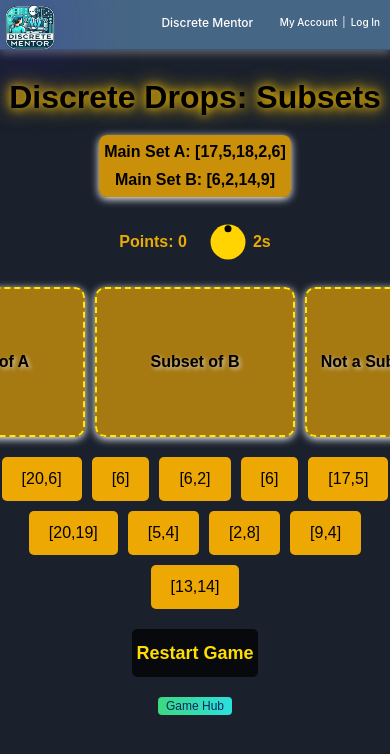
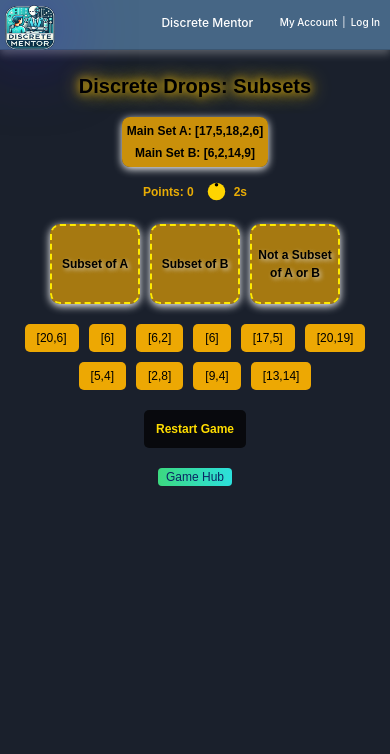
Before and after one commit to wreme44/Discrete-Math-A.i.-Tutor_App, a React (Vite) app: page /drag-and-drop-puzzle in a window 390 px wide. Both pictures are taken after a click on the button "Start Game". Shown: the top 754 px of the page. Built offline with nearby package versions, Linux system fonts and the light colour scheme; no server answers.

Commit message:
responsiveness + touchscreen compatibility for drag drop page

```diff
--- a/src/App.css
+++ b/src/App.css
@@ -1782,7 +1782,7 @@ body.dragDropBody {
     flex-direction: column;
     align-items: center;
     justify-content: center;
-    padding-top: 80px;
+    /* padding-top: 80px; */
 }
 
 .instructions-drag-modal {
@@ -1805,7 +1805,7 @@ body.dragDropBody {
     background-color: #ffd000d0;
     /* font-size: 1.1em; */
     font-weight: 600;
-    padding: 20px;
+    /* padding: 20px; */
     border-radius: 10px;
     text-align: center;
     max-width: 400px;
@@ -1831,7 +1831,7 @@ body.dragDropBody {
 
 .drop-title {
     margin-bottom: 20px;
-    font-size: 2.0rem;
+    /* font-size: 2.0rem; */
     font-weight: bold;
     color: #000000;
     text-shadow: 0 0 10px rgb(255, 196, 0), 0 0 20px rgb(255, 196, 0);
@@ -1839,9 +1839,9 @@ body.dragDropBody {
 }
 
 .main-drag-sets {
-    margin-bottom: 20px;
+    /* margin-bottom: 20px; */
     background-color: #ffb300c4;
-    padding: 5px;
+    /* padding: 5px; */
     border-radius: 8px;
     color: #000000;
     font-weight: 600;
@@ -1865,8 +1865,8 @@ body.dragDropBody {
 }
 
 .drag-category {
-    width: 200px;
-    height: 150px;
+    /* width: 200px;
+    height: 150px; */
     color: #000000;
     font-weight: 600;
     background-color: #ffb3009c;
@@ -1880,6 +1880,7 @@ body.dragDropBody {
     text-shadow: 2px 2px 4px rgba(227, 227, 227, 0.764);
     box-shadow: 0px 2px 8px rgb(255, 255, 255);
     transition: background-color 0.3s ease;
+    z-index: 10;
 }
 
 .drag-category.wrong {
@@ -1897,9 +1898,10 @@ body.dragDropBody {
 .drag-item {
     background-color: #ffb300eb;
     color: #000000;
-    padding: 10px 20px;
+    /* padding: 10px 20px; */
     border-radius: 5px;
     cursor: grab;
+    /* transition: transform 0.1s ease; */
 }
 
 .dragging {
@@ -1961,3 +1963,12 @@ body.dragDropBody {
 .drag-completed-modal-content p {
     margin-bottom: 10px;
 }
+
+#dragging-clone {
+    background-color: rgba(255, 179, 0, 0.8); /* Optional: Distinguish clone visually */
+    border-radius: 5px; /* Match original styling */
+    z-index: 1000; /* Ensure it appears above other elements */
+    /* padding: 10px 20px; */
+    color: #000000; /* Optional: Match text color */
+    box-shadow: 0px 4px 6px rgba(0, 0, 0, 0.1); /* Optional: Add a shadow for better visibility */
+}
--- a/src/components/DragAndDropPuzzle.jsx
+++ b/src/components/DragAndDropPuzzle.jsx
@@ -135,11 +135,112 @@ const DragAndDropPuzzle = () => {
         restartGame();
     };
 
+    const handleTouchStart = (event, subset) => {
+        // Prevent default behavior (e.g., scrolling)
+        // event.preventDefault();
+        setDraggedSubset(subset);
+        setIsDragging(true);
+
+        // Disable scrolling during drag
+        // document.body.style.overflow = 'hidden';
+
+        // Store the initial touch position
+        const touch = event.touches[0];
+        const touchStartData = {
+            x: touch.clientX,
+            y: touch.clientY,
+        };
+        event.target.dataset.touchStart = JSON.stringify(touchStartData);
+
+        // Clone the item for visual feedback
+        const clone = event.target.cloneNode(true);
+        clone.style.position = 'absolute';
+        clone.style.pointerEvents = 'none'; // Avoid interfering with drop detection
+        clone.style.opacity = '0.7';
+        clone.id = 'dragging-clone'; // Unique ID for the clone
+        document.body.appendChild(clone);
+
+        // Set initial position of the clone
+        clone.style.left = `${touch.clientX}px`;
+        clone.style.top = `${touch.clientY}px`;
+    };
+
+    const handleTouchMove = (event) => {
+        // Prevent scrolling while dragging
+        // If dragging, prevent scrolling
+        if (isDragging) {
+            event.preventDefault(); // Prevent scrolling during drag
+        }
+
+        // Update the item's position (optional, for visual feedback)
+        const touch = event.touches[0];
+        const clone = document.getElementById('dragging-clone');
+        if (clone) {
+            clone.style.left = `${touch.clientX}px`;
+            clone.style.top = `${touch.clientY}px`;
+        }
+
+
+        // const target = event.target;
+        // const touchStartData = JSON.parse(target.dataset.touchStart || '{}');
+
+        // Calculate the new position (optional, for custom drag visuals)
+        // const dx = touch.clientX - touchStartData.x;
+        // const dy = touch.clientY - touchStartData.y;
+
+        // Apply translation for feedback (optional)
+        // target.style.transform = `translate(${dx}px, ${dy}px)`;
+    };
+
+    const handleTouchEnd = (event) => {
+        // Re-enable scrolling
+        // document.body.style.overflow = '';
+        // Remove dragging state
+        setIsDragging(false);
+
+        // Remove the clone
+        const clone = document.getElementById('dragging-clone');
+        if (clone) {
+            clone.remove();
+        }
+
+        // Reset transform
+        // event.target.style.transform = '';
+
+        // Detect drop target
+        const dropTarget = document.elementFromPoint(
+            event.changedTouches[0].clientX,
+            event.changedTouches[0].clientY
+        );
+        // same as above:
+        // const touch = event.changedTouches[0];
+        // const dropTarget = document.elementFromPoint(touch.clientX, touch.clientY);
+
+        if (dropTarget && dropTarget.classList.contains('drag-category')) {
+            handleDrop(dropTarget.textContent.trim());
+        }
+    };
+
+    useEffect(() => {
+        const disableTouchScroll = (e) => {
+            if (isDragging) {
+                e.preventDefault();
+            }
+        };
+
+        document.addEventListener('touchmove', disableTouchScroll, { passive: false });
+
+        return () => {
+            document.removeEventListener('touchmove', disableTouchScroll);
+        };
+    }, [isDragging]);
+
+
     return (
-        <div className="drag-and-drop-container">
+        <div className="drag-and-drop-container xxxsm:pt-[70px] xxsm:pt-[75px] xsm:pt-[80px] sm:pt-[80px] md:pt-[80px] lg:pt-[80px] xl:pt-[80px]">
             {showInstructions && (
                 <div className="instructions-drag-modal">
-                    <div className="drag-modal-content">
+                    <div className="drag-modal-content xxxsm:p-[20px] xxsm:p-[20px] xsm:p-[20px] sm:p-[20px] md:p-[20px] lg:p-[20px] xl:p-[20px]">
                         <h2>Instructions</h2>
                         <p>{hardcodedInstructions[activeZones.length]}</p>
                         {/* <div className="mt-0 border-2  border-gray-600 border-opacity-100 w-[80%] mx-auto"></div> */}
@@ -147,7 +248,8 @@ const DragAndDropPuzzle = () => {
                         <p>Earn 10 points for correct placements and lose 5 for incorrect ones!</p>
                         <button
                             className="drag-start-button px-1 bg-[rgb(0,0,0)] hover:bg-[rgb(84,56,12)]
-                            text-[rgb(255,179,0)] text-lg font-semibold rounded"
+                            text-[rgb(255,179,0)] text-lg font-semibold rounded
+                            transform transition duration-75 ease-in-out hover:scale-105 active:scale-95"
                             onClick={() => setShowInstructions(false)}
                         >
                             Start Game
@@ -173,22 +275,36 @@ const DragAndDropPuzzle = () => {
 
             {!showInstructions && !gameCompleted && (
                 <>
-                    <h1 className="drop-title">Discrete Drops: Subsets</h1>
-                    <div className="main-drag-sets">
-                        <p className="mb-1">Main Set A: {JSON.stringify(mainSetA)}</p>
-                        <p>Main Set B: {JSON.stringify(mainSetB)}</p>
+                    <h1 className="drop-title xxxsm:text-[16px] xxsm:text-[20px] xsm:text-[25px] sm:text-[30px] md:text-[39px] lg:text-[39px] xl:text-[39px]">Discrete Drops: Subsets</h1>
+                    <div className="main-drag-sets xxxsm:mb-[10px] xxsm:mb-[12px] xsm:mb-[15px] sm:mb-[15px] md:mb-[20px] lg:mb-[20px] xl:mb-[20px]
+                    xxxsm:p-[5px] xxsm:p-[5px] xsm:p-[5px] sm:p-[8px] md:p-[8px] lg:p-[8px] xl:p-[8px]">
+                        <p className="mb-1 xxxsm:text-[10px] xxsm:text-[12px] xsm:text-[12px] sm:text-[14px] md:text-[16px] lg:text-[16px] xl:text-[16px]">
+                            Main Set A: {JSON.stringify(mainSetA)}</p>
+                        <p className="xxxsm:text-[10px] xxsm:text-[12px] xsm:text-[12px] sm:text-[14px] md:text-[16px] lg:text-[16px] xl:text-[16px]">
+                            Main Set B: {JSON.stringify(mainSetB)}</p>
                     </div>
                     <div className="flex items-center">
-                    <p className="drag-points mr-4">Points: {points}</p>
-                        <img className="w-[50px]" alt="time" src="./time-drag-icon.svg" />
-                        <p className="drag-points">{time}s</p>
+                        <p className="drag-points
+                        xxxsm:text-[10px] xxsm:text-[12px] xsm:text-[12px] sm:text-[14px] md:text-[16px] lg:text-[16px] xl:text-[16px]
+                        xxxsm:mr-[10px] xxsm:mr-[10px] xsm:mr-[12px] sm:mr-[14px] md:mr-[16px] lg:mr-[16px] xl:mr-[16px]">
+                            Points: {points}
+                        </p>
+                        <img className="xxxsm:w-[20px] xxsm:w-[25px] xsm:w-[30px] sm:w-[40px] md:w-[50px] lg:w-[50px] xl:w-[50px]
+                        xxxsm:mr-[5px] xxsm:mr-[5px] xsm:mr-[5px] sm:mr-[5px] md:mr-[5px] lg:mr-[5px] xl:mr-[5px]"
+                            alt="time" src="./time-drag-icon.svg"
+                        />
+                        <p className="drag-points xxxsm:text-[10px] xxsm:text-[12px] xsm:text-[12px] sm:text-[14px] md:text-[16px] lg:text-[16px] xl:text-[16px]">
+                            {time}s</p>
                     </div>
                     <div className="drag-categories-container">
                         {activeZones.map((zone) => (
                             <div
                                 key={zone}
                                 className={`drag-category ${highlightWrong === zone ? "wrong" : ""}
-                                transform transition duration-75 ease-in-out hover:scale-[1.01]`}
+                                transform transition duration-75 ease-in-out hover:scale-[1.01]
+                                xxxsm:h-[70px] xxsm:h-[80px] xsm:h-[90px] sm:h-[100px] md:h-[125px] lg:h-[150px] xl:h-[150px]
+                                xxxsm:w-[70px] xxsm:w-[90px] xsm:w-[125px] sm:w-[150px] md:w-[175px] lg:w-[200px] xl:w-[200px]
+                                xxxsm:text-[10px] xxsm:text-[12px] xsm:text-[12px] sm:text-[14px] md:text-[16px] lg:text-[16px] xl:text-[16px]`}
                                 onDragOver={(e) => e.preventDefault()}
                                 onDrop={() => handleDrop(zone)}
                             >
@@ -202,12 +318,18 @@ const DragAndDropPuzzle = () => {
                                 key={index}
                                 className={`drag-item ${isDragging ? 'dragging' : ''} outline-none
                                         focus:outline-none border-1 rounded-[5px] transform transition duration-75
-                                         ease-in-out hover:scale-105 active:scale-95`}
+                                         ease-in-out hover:scale-105 active:scale-95
+                                         xxxsm:text-[10px] xxsm:text-[12px] xsm:text-[12px] sm:text-[14px] md:text-[16px] lg:text-[16px] xl:text-[16px]
+                                         xxxsm:px-[10px] xxsm:px-[12px] xsm:px-[15px] sm:px-[18px] md:px-[20px] lg:px-[20px] xl:px-[20px]
+                                         xxxsm:py-[3px] xxsm:py-[5px] xsm:py-[6px] sm:py-[8px] md:py-[10px] lg:py-[10px] xl:py-[10px]`}
                                 draggable
                                 onMouseDown={() => setIsDragging(true)}
                                 onMouseUp={() => setIsDragging(false)}
-                                onDragStart={() => {handleDragStart(subset)}}
+                                onDragStart={() => { handleDragStart(subset) }}
                                 onDragEnd={() => setIsDragging(false)}
+                                onTouchStart={(e) => handleTouchStart(e, subset)}
+                                onTouchMove={handleTouchMove}
+                                onTouchEnd={handleTouchEnd}
                             >
                                 {JSON.stringify(subset.set)}
                             </div>
@@ -216,8 +338,11 @@ const DragAndDropPuzzle = () => {
                     <button className="drag-restart-button bg-[rgba(0,0,0,0.71)] hover:bg-[rgba(50,50,50,0.88)]
                                 text-[rgb(255,221,0)] text-lg font-semibold px-1 outline-none focus:outline-none
                                 border-1 rounded-[5px] transform transition duration-75
-                                ease-in-out hover:scale-105 active:scale-95"
-                                onClick={restartGame}>
+                                ease-in-out hover:scale-105 active:scale-95
+                                xxxsm:text-[10px] xxsm:text-[12px] xsm:text-[14px] sm:text-[16px] md:text-[18px] lg:text-[20px] xl:text-[20px]
+                                xxxsm:px-[10px] xxsm:px-[12px] xsm:px-[15px] sm:px-[18px] md:px-[20px] lg:px-[20px] xl:px-[20px]
+                                xxxsm:py-[3px] xxsm:py-[5px] xsm:py-[6px] sm:py-[8px] md:py-[10px] lg:py-[10px] xl:py-[10px]"
+                        onClick={restartGame}>
                         Restart Game
                     </button>
                     {/* Games Button */}
@@ -251,7 +376,11 @@ const DragAndDropPuzzle = () => {
                         <button className="drag-restart-button bg-[rgba(0,0,0,0.71)] hover:bg-[rgba(50,50,50,0.88)]
                                 text-[rgb(255,221,0)] text-lg font-semibold px-1 outline-none focus:outline-none
                                 border-1 rounded-[5px] transform transition duration-75
-                                ease-in-out hover:scale-105 active:scale-95" onClick={restartGame}>
+                                ease-in-out hover:scale-105 active:scale-95
+                                xxxsm:text-[10px] xxsm:text-[12px] xsm:text-[14px] sm:text-[16px] md:text-[18px] lg:text-[20px] xl:text-[20px]
+                                xxxsm:px-[10px] xxsm:px-[12px] xsm:px-[15px] sm:px-[18px] md:px-[20px] lg:px-[20px] xl:px-[20px]
+                                xxxsm:py-[3px] xxsm:py-[5px] xsm:py-[6px] sm:py-[8px] md:py-[10px] lg:py-[10px] xl:py-[10px]"
+                                onClick={restartGame}>
                             Restart Game
                         </button>
                     </div>
```
